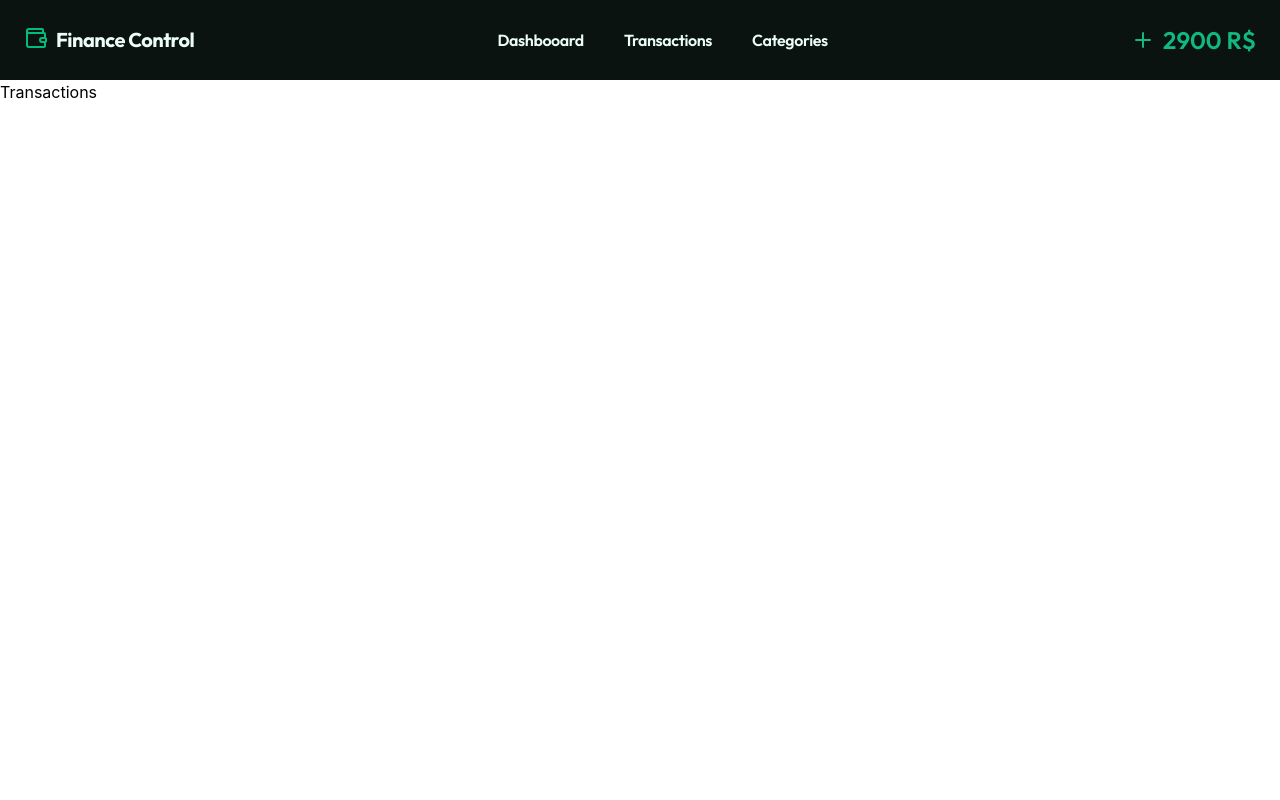
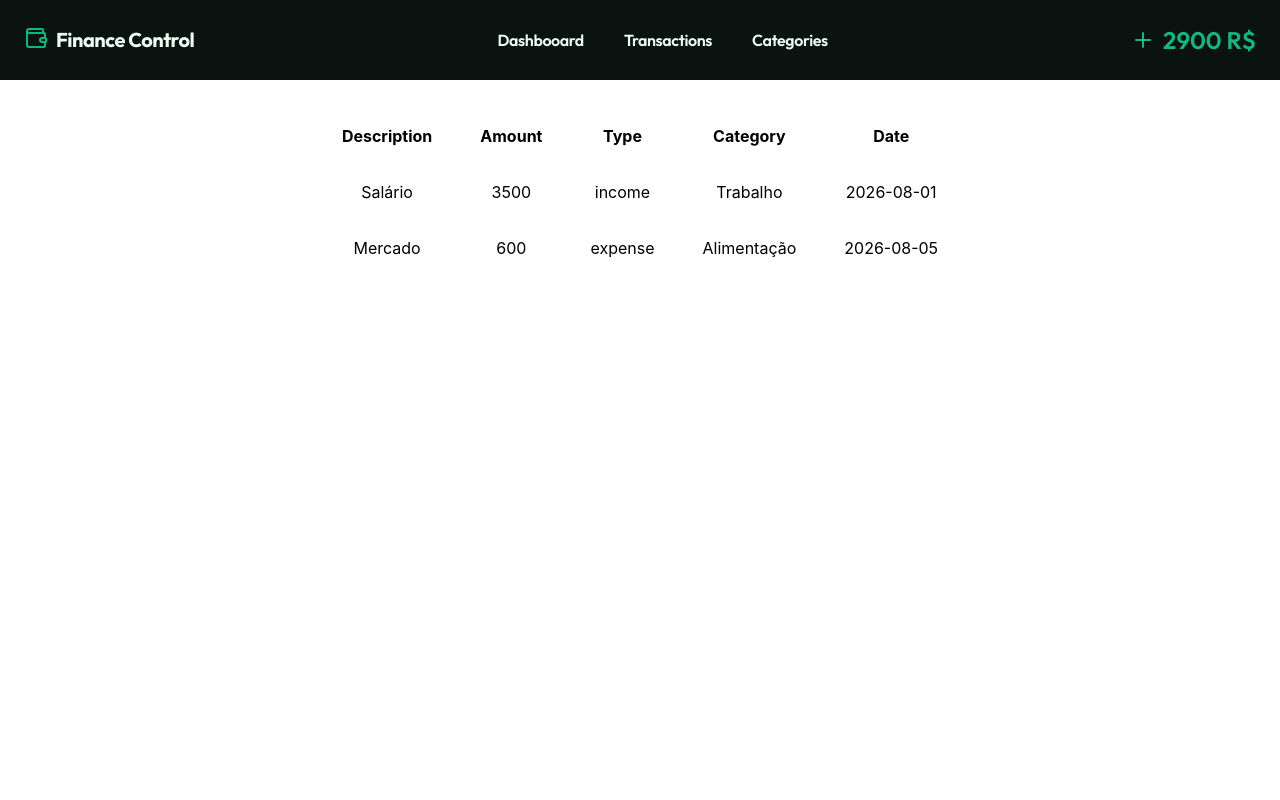
Before and after one commit to daveesin/finance-crud, a React (Vite) app: page / in a window 1280 px wide. Shown: the top 800 px of the page. Built offline with nearby package versions, Linux system fonts and the light colour scheme.

Commit message:
Modify transaction comonent to recive the parameters and list the transactions

```diff
--- a/src/App.jsx
+++ b/src/App.jsx
@@ -18,8 +18,8 @@ function App() {
     <div className="flex flex-col justify-between">
 
       <Navbar balance={currentBalance} />
-      <main className="min-h-screen">
-        <Outlet context={{transactions, setTransactions}} />
+      <main className="min-h-screen mt-6">
+        <Outlet context={{ transactions, setTransactions }} />
       </main>
       <Footer />
 
--- a/src/pages/Transactions.jsx
+++ b/src/pages/Transactions.jsx
@@ -1,6 +1,47 @@
+import { useOutletContext } from "react-router-dom";
+
 function Transactions() {
+
+    const { transactions, setTransactions } = useOutletContext();
+
     return(
-        <h1>Transactions</h1>
+        <div className="flex flex-col items-center justify-center gap-3">
+
+            <table className="border-separate border-spacing-y-2">
+                <thead>
+                    <tr>
+                        <th className="px-6 py-3 text-center">Description</th>
+                        <th className="px-6 py-3 text-center">Amount</th>
+                        <th className="px-6 py-3 text-center">Type</th>
+                        <th className="px-6 py-3 text-center">Category</th>
+                        <th className="px-6 py-3 text-center">Date</th>
+                    </tr>
+                </thead>
+                <tbody>
+                    {transactions.map((t) => (
+                        <tr key={t.id}>
+                            <td className="px-6 py-3 text-center">
+                                {t.description}
+                            </td>
+                            <td className="px-6 py-3 text-center">
+                                {t.amount}
+                            </td>
+                            <td className="px-6 py-3 text-center">
+                                {t.type}
+                            </td>
+                            <td className="px-6 py-3 text-center">
+                                {t.category}
+                            </td>
+                            <td className="px-6 py-3 text-center">
+                                {t.date}
+                            </td>
+                        </tr>
+                    ))}
+                </tbody>
+
+            </table>
+
+        </div>
     );
 }
 
```
